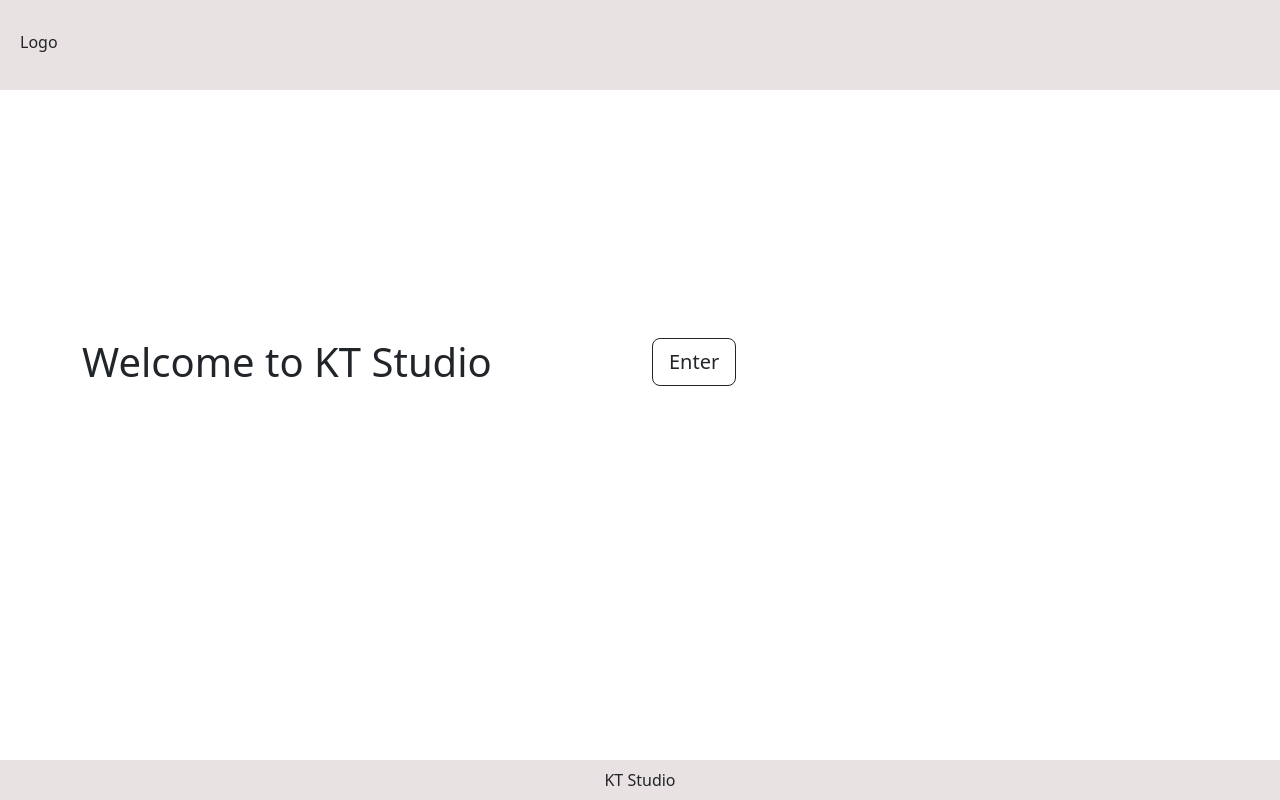
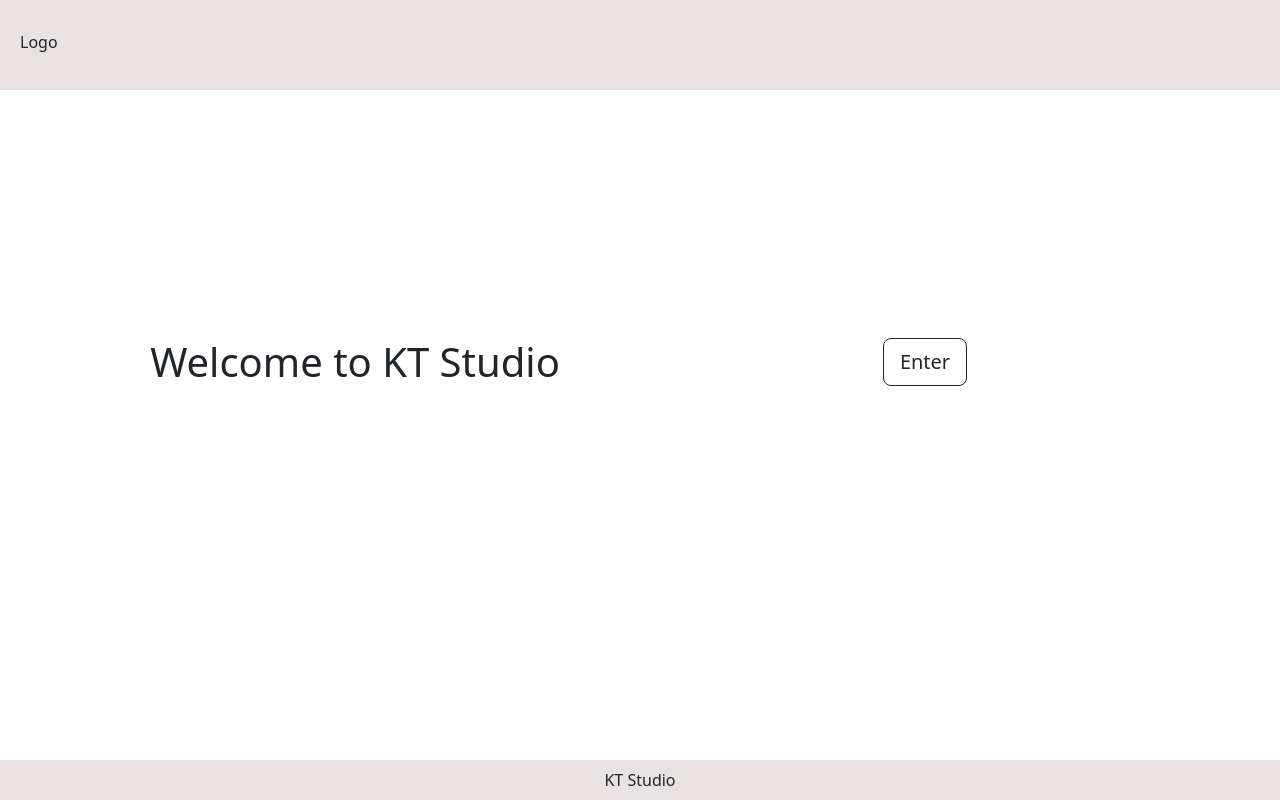
Before and after one commit to Kuba-Kazmierczak/KTStudioPortfolio, an Angular app: page / in a window 1280 px wide. Built offline with nearby package versions, Linux system fonts and the light colour scheme.

Commit message:
quickFix2

```diff
--- a/src/app/entry-page/entry-page.component.css
+++ b/src/app/entry-page/entry-page.component.css
@@ -14,6 +14,7 @@
     position: absolute;
     top: 18em;
     width:100%;
+    text-align: center;
 }
 .entry-page {
     margin: 50px auto;
```
